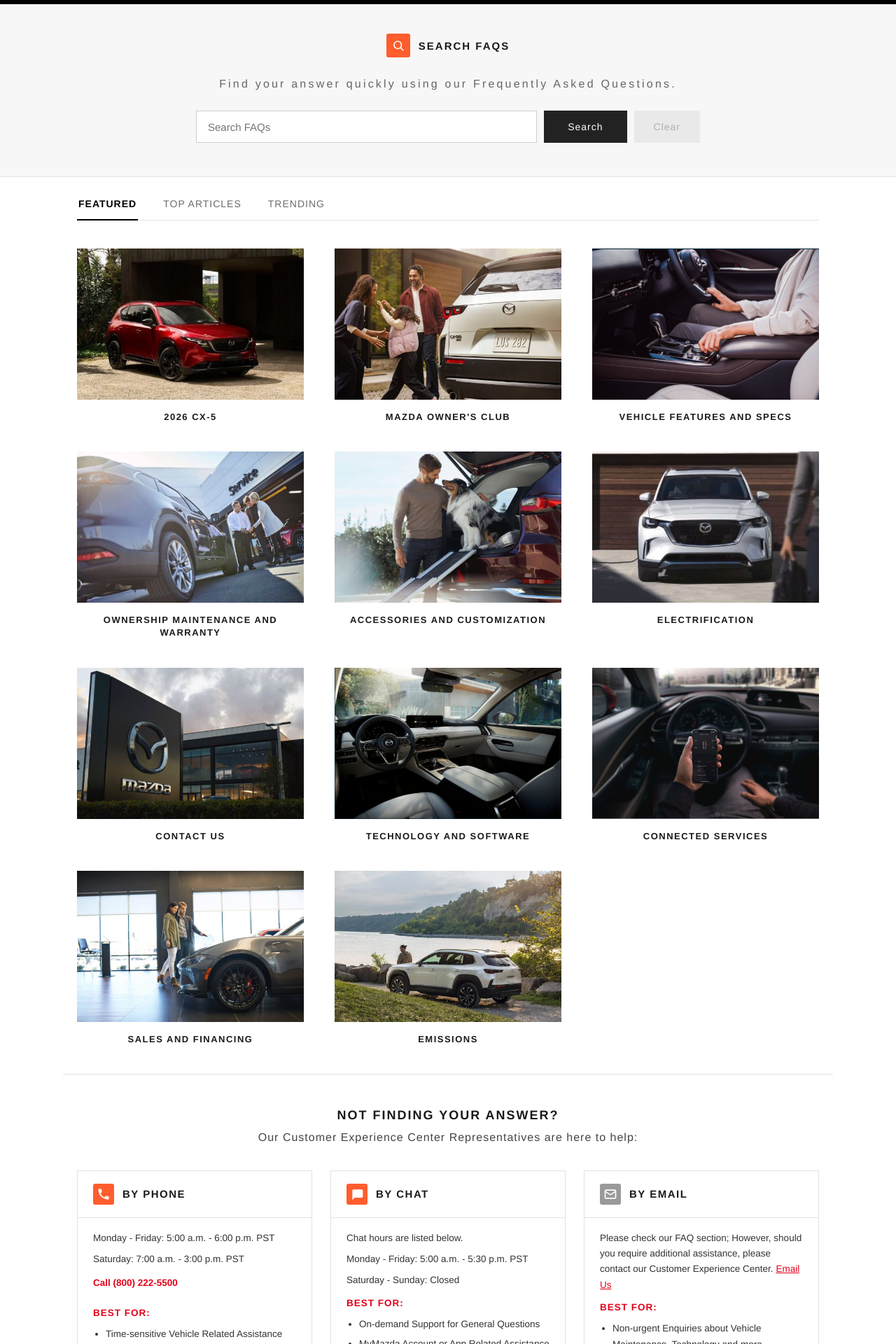
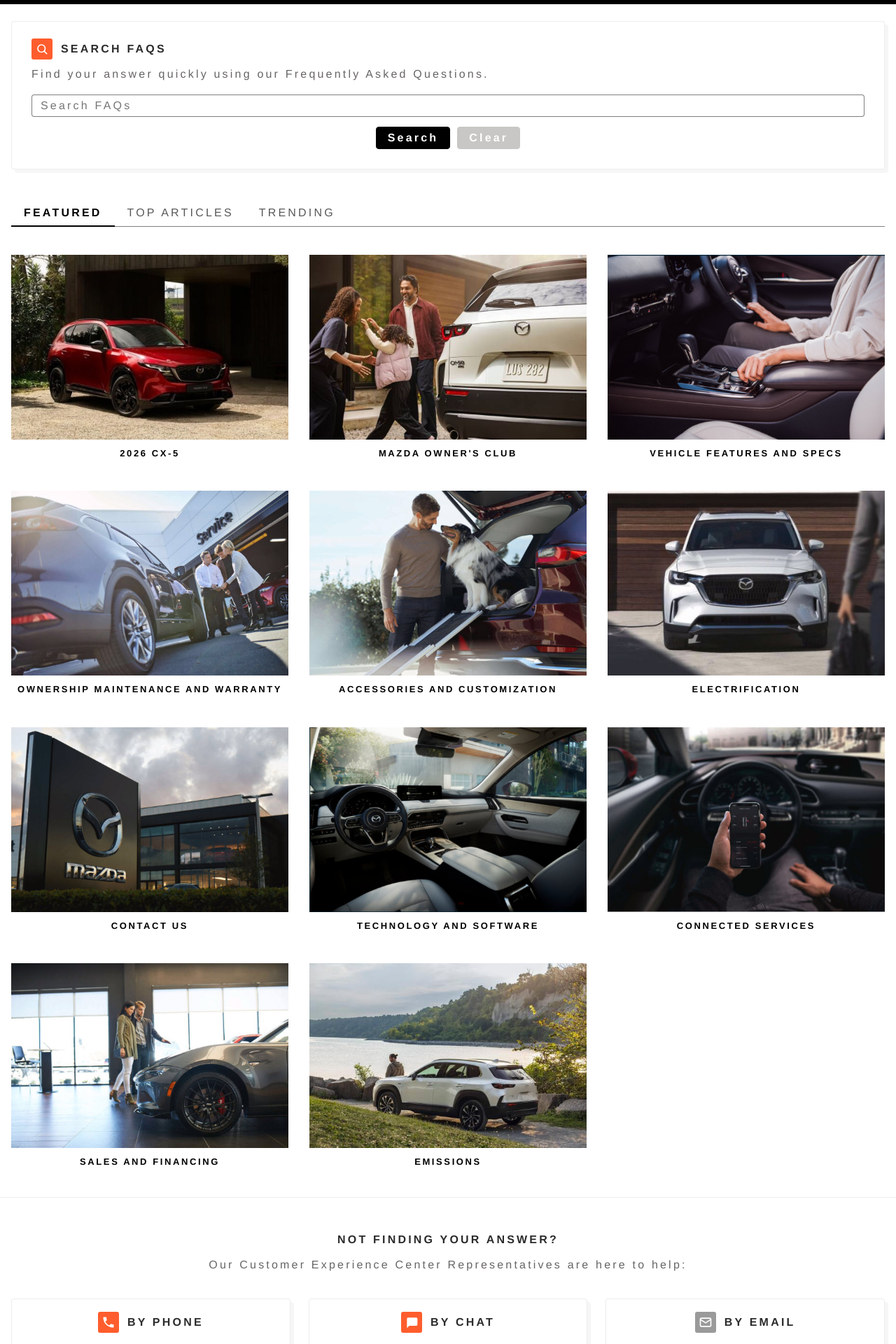
Before and after one commit to Tuhin090/Mazda-POC, a React (Vite) app in the folder frontend/: page / in a window 1280 px wide. Shown: the part 60-1980 px from the top of the page at 70% size. Built offline with nearby package versions, Linux system fonts and the light colour scheme.

Commit message:
UI Refinements: Needs CSS scaling

```diff
--- a/frontend/src/components/FaqContent.jsx
+++ b/frontend/src/components/FaqContent.jsx
@@ -95,12 +95,14 @@
           </h1>
           <form className="faq-search-form" onSubmit={(e) => e.preventDefault()}>
             <input type="text" placeholder="Search FAQs" aria-label="Search FAQs" />
+            <div className="faq-search-actions">
               <button type="submit" className="faq-search-submit">
                 Search
               </button>
               <button type="button" className="faq-search-clear" disabled>
                 Clear
               </button>
+            </div>
           </form>
         </div>
       </section>
@@ -143,7 +145,7 @@
             <div className="faq-cc-body">
               <p>Monday - Friday: 5:00 a.m. - 6:00 p.m. PST</p>
               <p>Saturday: 7:00 a.m. - 3:00 p.m. PST</p>
-              <a className="faq-tel" href="tel:+18002225500">Call (800) 222-5500</a>
+              <a className="faq-tel" href="tel:+18002225500">(800) 222-5500</a>
               <p className="faq-bestfor">BEST FOR:</p>
               <ul>
                 <li>Time-sensitive Vehicle Related Assistance</li>
@@ -219,7 +221,7 @@
             </div>
             <div className="faq-cc-body">
               <p>Roadside Available 24 hours a day, 7 days a week anywhere in the United States and Canada.</p>
-              <a className="faq-tel" href="tel:+18008661998">Call (800) 866-1998</a>
+              <a className="faq-tel" href="tel:+18008661998">(800) 866-1998</a>
             </div>
           </article>
 
--- a/frontend/src/pages/Faq.css
+++ b/frontend/src/pages/Faq.css
@@ -1,19 +1,29 @@
-/* ===== Mazda FAQ landing (mimic of faq.mazdausa.com/s/) ===== */
+/* ===== Mazda FAQ landing — pixel-matched to faq.mazdausa.com/s/ =====
+   Values below are lifted from the live site's computed styles (DevTools):
+   base font "Mazda Type" 13px / line-height 1.5; headings 16px/700 with
+   3.2px tracking in #2b2b2b; links Salesforce blue #0070d2; content spans a
+   ~1440px fluid container; the search + contact panels are white slds-cards
+   with a faint 0.07 border, 4px radius, and a soft 5px offset shadow. */
 :root {
   --mz-orange: #ff5d2d;
-  --mz-red: #e2001a;
-  --mz-black: #0b0b0b;
-  --mz-dark: #222;
+  --mz-red: #ff0000;
+  --mz-blue: #0070d2;
+  --mz-ink: #2b2b2b;
   --mz-gray: #676464;
-  --mz-line: #e2e2e2;
+  --mz-line: rgba(0, 0, 0, 0.07);
+  --mz-line-strong: rgba(0, 0, 0, 0.5);
   --mz-bg: #ffffff;
+  --mz-card-shadow: 5px 5px 0 0 rgba(128, 128, 128, 0.07);
   --mz-font: "Mazda Type", Helvetica, Arial, sans-serif;
+  --mz-maxw: 1440px;
 }
 
 .faq-page {
   font-family: var(--mz-font);
-  color: #1a1a1a;
+  color: #000;
   background: var(--mz-bg);
+  font-size: 13px;
+  line-height: 1.5;
   min-height: 100%;
   display: flex;
   flex-direction: column;
@@ -65,117 +75,129 @@
   flex: 1;
 }
 
-/* ---------- Search band ---------- */
+/* ---------- Search panel (white slds-card) ---------- */
 .faq-search-band {
-  background: #f7f7f7;
-  border-bottom: 1px solid var(--mz-line);
-  padding: 42px 20px 48px;
+  padding: 24px 16px 8px;
 }
 .faq-search-inner {
-  max-width: 900px;
+  max-width: var(--mz-maxw);
   margin: 0 auto;
-  text-align: center;
+  text-align: left;
+  background: #fff;
+  border: 1px solid var(--mz-line);
+  border-radius: 4px;
+  box-shadow: var(--mz-card-shadow);
+  padding: 24px 28px 28px;
 }
 .faq-search-eyebrow {
   display: flex;
   align-items: center;
-  justify-content: center;
+  justify-content: flex-start;
   gap: 12px;
-  margin-bottom: 26px;
+  margin-bottom: 10px;
 }
 .faq-search-icon {
-  width: 34px;
-  height: 34px;
+  width: 30px;
+  height: 30px;
   background: var(--mz-orange);
   color: #fff;
   display: inline-flex;
   align-items: center;
   justify-content: center;
   border-radius: 3px;
+  flex-shrink: 0;
 }
 .faq-search-eyebrow h2 {
-  font-size: 15px;
+  font-size: 16px;
   font-weight: 700;
-  letter-spacing: 2px;
+  letter-spacing: 3.2px;
   text-transform: uppercase;
-  color: #1a1a1a;
+  color: var(--mz-ink);
 }
 .faq-search-title {
   font-size: 16px;
   font-weight: 400;
   letter-spacing: 3.2px;
   color: var(--mz-gray);
-  margin-bottom: 26px;
-  line-height: 1.5;
+  margin-bottom: 18px;
+  line-height: 1.35;
 }
 .faq-search-form {
   display: flex;
-  gap: 10px;
-  align-items: center;
-  max-width: 720px;
-  margin: 0 auto;
+  flex-direction: column;
+  gap: 14px;
 }
 .faq-search-form input {
-  flex: 1;
-  height: 46px;
-  padding: 0 16px;
-  border: 1px solid #cfcfcf;
+  width: 100%;
+  height: 32px;
+  padding: 0 12px;
+  border: 1px solid var(--mz-line-strong);
+  border-radius: 4px;
   font-family: var(--mz-font);
-  font-size: 15px;
+  font-size: 16px;
+  letter-spacing: 3.2px;
+  color: var(--mz-gray);
   background: #fff;
   outline: none;
 }
 .faq-search-form input:focus {
-  border-color: #888;
+  border-color: #000;
+}
+.faq-search-actions {
+  display: flex;
+  justify-content: center;
+  gap: 10px;
+}
+.faq-search-submit,
+.faq-search-clear {
+  height: 32px;
+  min-width: 88px;
+  padding: 0 16px;
+  border-radius: 4px;
+  font-family: var(--mz-font);
+  font-size: 16px;
+  font-weight: 700;
+  letter-spacing: 3.2px;
+  color: #fff;
+  cursor: pointer;
 }
 .faq-search-submit {
-  height: 46px;
-  padding: 0 34px;
-  background: var(--mz-dark);
-  color: #fff;
-  border: none;
-  font-family: var(--mz-font);
-  font-size: 14px;
-  letter-spacing: 1px;
-  cursor: pointer;
+  background: #000;
+  border: 1px solid #000;
 }
 .faq-search-submit:hover {
-  background: #000;
+  background: #1a1a1a;
 }
 .faq-search-clear {
-  height: 46px;
-  padding: 0 28px;
-  background: #e9e9e9;
-  color: #b0b0b0;
-  border: none;
-  font-family: var(--mz-font);
-  font-size: 14px;
-  letter-spacing: 1px;
+  background: #c9c7c5;
+  border: 1px solid #c9c7c5;
   cursor: not-allowed;
 }
 
 /* ---------- Tabs + featured grid ---------- */
 .faq-topics {
-  max-width: 1100px;
+  max-width: var(--mz-maxw);
   margin: 0 auto;
-  padding: 0 20px 40px;
+  padding: 8px 16px 40px;
 }
 .faq-tabs {
   display: flex;
-  gap: 34px;
-  border-bottom: 1px solid var(--mz-line);
-  margin: 30px 0 40px;
+  border-bottom: 1px solid var(--mz-line-strong);
+  margin: 26px 0 40px;
 }
 .faq-tab {
   background: none;
   border: none;
   border-bottom: 2px solid transparent;
-  padding: 0 2px 14px;
+  height: 40px;
+  line-height: 40px;
+  padding: 0 18px;
   font-family: var(--mz-font);
-  font-size: 14px;
-  letter-spacing: 1px;
+  font-size: 16px;
+  font-weight: 400;
+  letter-spacing: 3.2px;
   text-transform: uppercase;
-  color: #6b6b6b;
+  color: rgba(0, 0, 0, 0.66);
   cursor: pointer;
   margin-bottom: -1px;
 }
@@ -189,7 +211,7 @@
   list-style: none;
   display: grid;
   grid-template-columns: repeat(3, 1fr);
-  gap: 40px 44px;
+  gap: 44px 30px;
 }
 .faq-card {
   display: flex;
@@ -206,14 +228,14 @@
   display: block;
 }
 .faq-card-title {
-  margin-top: 16px;
+  margin-top: 10px;
   text-align: center;
   font-size: 13px;
   font-weight: 700;
-  letter-spacing: 1.5px;
+  letter-spacing: 2.6px;
   text-transform: uppercase;
-  color: #1a1a1a;
-  line-height: 1.4;
+  color: #000;
+  line-height: 1.5;
 }
 .faq-card:hover .faq-card-title {
   color: var(--mz-orange);
@@ -222,23 +244,26 @@
 /* ---------- Contact section ---------- */
 .faq-contact {
   border-top: 1px solid var(--mz-line);
-  padding: 48px 20px 56px;
-  max-width: 1100px;
+  padding: 48px 16px 56px;
+  max-width: var(--mz-maxw);
   margin: 0 auto;
 }
 .faq-contact-heading {
   text-align: center;
-  font-size: 18px;
+  font-size: 16px;
   font-weight: 700;
-  letter-spacing: 2px;
+  letter-spacing: 3.2px;
   text-transform: uppercase;
+  color: var(--mz-ink);
   margin-bottom: 12px;
 }
 .faq-contact-sub {
   text-align: center;
-  color: #444;
-  letter-spacing: 1px;
-  margin-bottom: 38px;
+  font-size: 16px;
+  font-weight: 400;
+  letter-spacing: 3.2px;
+  color: var(--mz-gray);
+  margin-bottom: 36px;
 }
 .faq-contact-grid {
   display: grid;
@@ -247,21 +272,25 @@
 }
 .faq-contact-card {
   border: 1px solid var(--mz-line);
+  border-radius: 4px;
   background: #fff;
+  box-shadow: var(--mz-card-shadow);
   padding: 0 0 22px;
 }
 .faq-cc-head {
   display: flex;
   align-items: center;
+  justify-content: center;
   gap: 12px;
   padding: 18px 22px;
   border-bottom: 1px solid var(--mz-line);
 }
 .faq-cc-head h2 {
-  font-size: 15px;
+  font-size: 16px;
   font-weight: 700;
-  letter-spacing: 1.5px;
+  letter-spacing: 3.2px;
   text-transform: uppercase;
+  color: var(--mz-ink);
 }
 .faq-cc-icon {
   width: 30px;
@@ -278,40 +307,55 @@
 .faq-cc-icon.green { background: #2e9d5b; }
 .faq-cc-body {
   padding: 18px 22px 0;
-  font-size: 13.5px;
+  font-size: 13px;
   line-height: 1.65;
-  color: #333;
+  color: #444;
+  text-align: center;
 }
 .faq-cc-body p { margin-bottom: 8px; }
 .faq-tel {
-  display: inline-block;
-  color: var(--mz-red);
-  font-weight: 700;
+  display: block;
+  color: var(--mz-blue);
+  font-weight: 400;
+  font-size: 11px;
+  letter-spacing: 2.2px;
+  text-transform: uppercase;
   text-decoration: none;
+  line-height: 30px;
   margin: 4px 0 10px;
 }
 .faq-tel:hover { text-decoration: underline; }
 .faq-bestfor {
   color: var(--mz-red);
-  font-weight: 700;
-  letter-spacing: 1px;
-  margin-top: 10px !important;
+  font-size: 12px;
+  font-weight: 400;
+  letter-spacing: 2.4px;
+  text-align: left;
+  margin-top: 12px !important;
 }
 .faq-cc-body ul {
   padding-left: 18px;
   margin-top: 4px;
+  text-align: left;
 }
 .faq-cc-body ul li { margin-bottom: 6px; }
-.faq-cc-body a { color: var(--mz-red); }
+.faq-cc-body a {
+  color: var(--mz-blue);
+  font-size: 11px;
+  letter-spacing: 2.2px;
+  text-transform: uppercase;
+  text-decoration: none;
+}
+.faq-cc-body a:hover { text-decoration: underline; }
 
 /* ---------- Holiday schedule ---------- */
 .faq-holiday {
   display: grid;
   grid-template-columns: 1fr 1fr;
   align-items: stretch;
-  max-width: 1100px;
+  max-width: var(--mz-maxw);
   margin: 0 auto 60px;
-  padding: 0 20px;
+  padding: 0 16px;
   gap: 40px;
 }
 .faq-holiday-img {
@@ -324,18 +368,19 @@
   padding: 8px 0;
 }
 .faq-holiday-body h2 {
-  font-size: 22px;
-  font-weight: 700;
-  letter-spacing: 2px;
+  font-size: 26px;
+  font-weight: 500;
+  letter-spacing: 5.72px;
   text-transform: uppercase;
+  color: #000;
   margin-bottom: 22px;
-  line-height: 1.3;
+  line-height: 1.35;
 }
 .faq-holiday-body ul {
   list-style: none;
 }
 .faq-holiday-body li {
-  font-size: 13.5px;
+  font-size: 13px;
   line-height: 1.9;
   color: #333;
 }
@@ -353,22 +398,26 @@
   display: grid;
   grid-template-columns: repeat(4, 1fr);
   gap: 30px;
-  max-width: 1180px;
+  max-width: var(--mz-maxw);
   margin: 0 auto 34px;
 }
 .faq-footer-col-title {
   color: #fff;
-  font-weight: 700;
-  font-size: 14px;
-  margin-bottom: 16px;
+  font-weight: 400;
+  font-size: 16px;
+  line-height: 24px;
+  margin-bottom: 5px;
 }
 .faq-footer-col ul { list-style: none; }
-.faq-footer-col li { margin-bottom: 11px; }
+.faq-footer-col li { margin-bottom: 0; }
 .faq-footer-col a {
-  color: #b7b7b7;
+  color: #999;
   text-decoration: none;
-  font-size: 11.5px;
-  letter-spacing: 1px;
+  font-size: 11px;
+  letter-spacing: 2.2px;
+  text-transform: uppercase;
+  line-height: 30px;
+  display: inline-block;
 }
 .faq-footer-col a:hover { color: #fff; }
 
@@ -376,7 +425,7 @@
   list-style: none;
   display: flex;
   gap: 18px;
-  max-width: 1180px;
+  max-width: var(--mz-maxw);
   margin: 0 auto 18px;
 }
 .faq-social a {
@@ -388,7 +437,7 @@
 .faq-footer-sep {
   border: none;
   border-top: 1px solid #333;
-  max-width: 1180px;
+  max-width: var(--mz-maxw);
   margin: 0 auto 20px;
 }
 .faq-legal {
@@ -397,19 +446,20 @@
   flex-wrap: wrap;
   align-items: center;
   gap: 12px;
-  max-width: 1180px;
+  max-width: var(--mz-maxw);
   margin: 0 auto 14px;
 }
 .faq-legal a {
-  color: #b7b7b7;
+  color: #999;
   text-decoration: none;
   font-size: 11px;
-  letter-spacing: 1px;
+  letter-spacing: 2.2px;
+  text-transform: uppercase;
 }
 .faq-legal a:hover { color: #fff; }
 .faq-legal-sep { color: #555; }
 .faq-copyright {
-  max-width: 1180px;
+  max-width: var(--mz-maxw);
   margin: 0 auto;
   font-size: 11px;
   letter-spacing: 1px;
@@ -428,6 +478,4 @@
   .faq-grid { grid-template-columns: 1fr; }
   .faq-contact-grid { grid-template-columns: 1fr; }
   .faq-footer-cols { grid-template-columns: 1fr; }
-  .faq-search-form { flex-wrap: wrap; }
-  .faq-search-form input { flex-basis: 100%; }
 }
```
Also changed, not shown: frontend/src/pages/Service.css (+6 -8 lines), 1 other file (tests, documents, lock files or other folders). Lines whose indentation alone changed are shown as unchanged.
